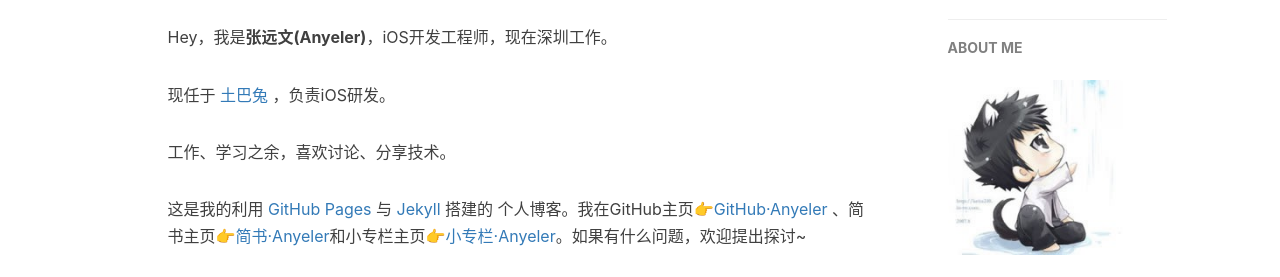
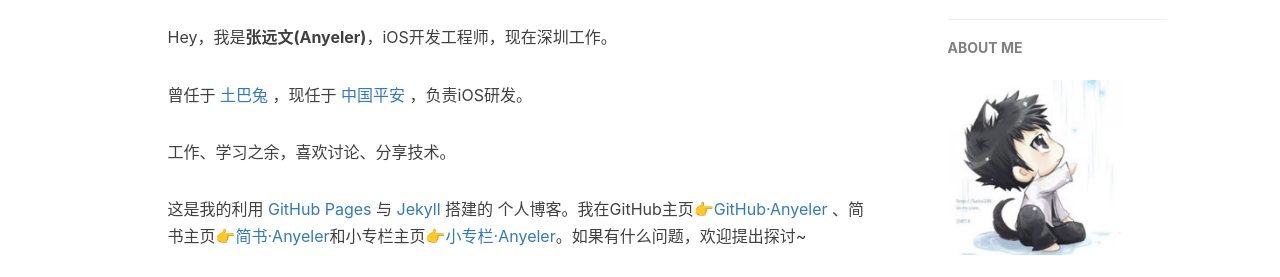
Before and after one commit to Anyeler/anyeler.github.io, a Jekyll site: the page built from about.html, in a window 1280 px wide. Shown: the part 578-855 px from the top of the page. Built offline with Jekyll 4.4.1, drawn with Linux system fonts in a browser that asks for light colours; nearby versions of some CDN libraries; comment, search, counter and statistics services are not loaded.

Commit message:
修改自我介绍

```diff
--- a/about.html
+++ b/about.html
@@ -20,7 +20,7 @@
 
     <p>Hey，我是<strong>张远文(Anyeler)</strong>，iOS开发工程师，现在深圳工作。</p>
 
-    <p>现任于 <a href="https://www.to8to.com/">土巴兔</a> ，负责iOS研发。 </p>
+    <p>曾任于 <a href="https://www.to8to.com">土巴兔</a> ，现任于 <a href="https://www.pingan.com">中国平安</a> ，负责iOS研发。 </p>
 
     <p>工作、学习之余，喜欢讨论、分享技术。</p>
 
```
Also changed, not shown: other parts of about.html (+1 -1 lines).
